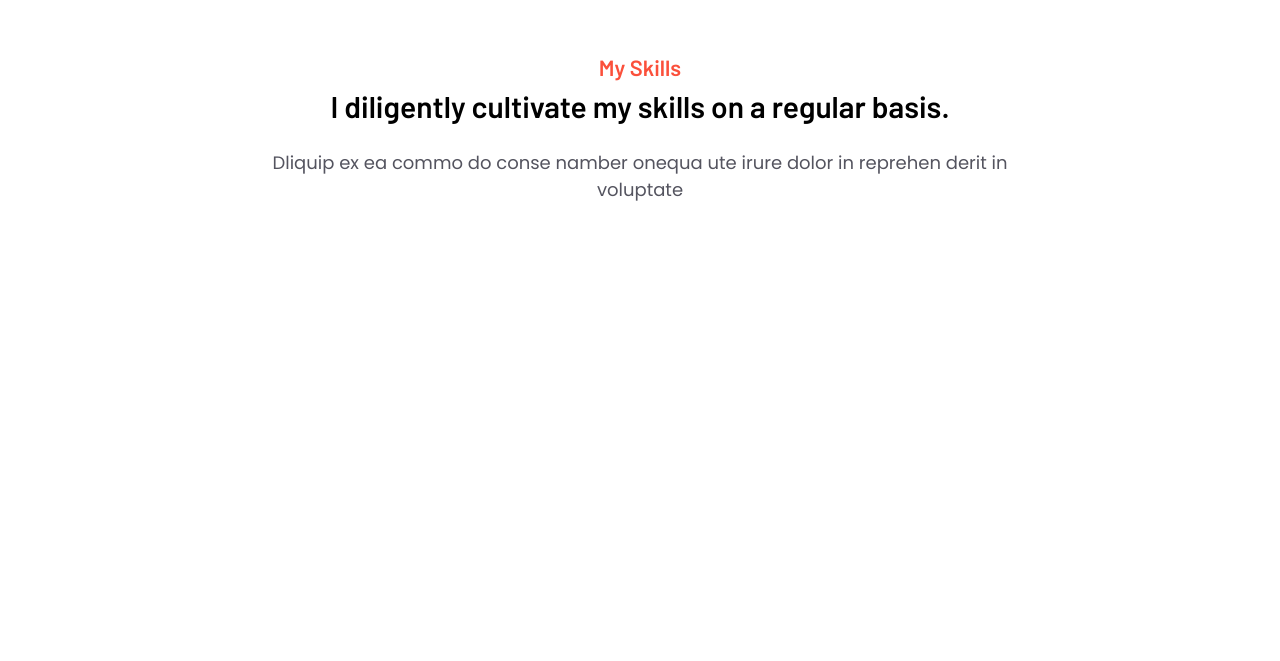
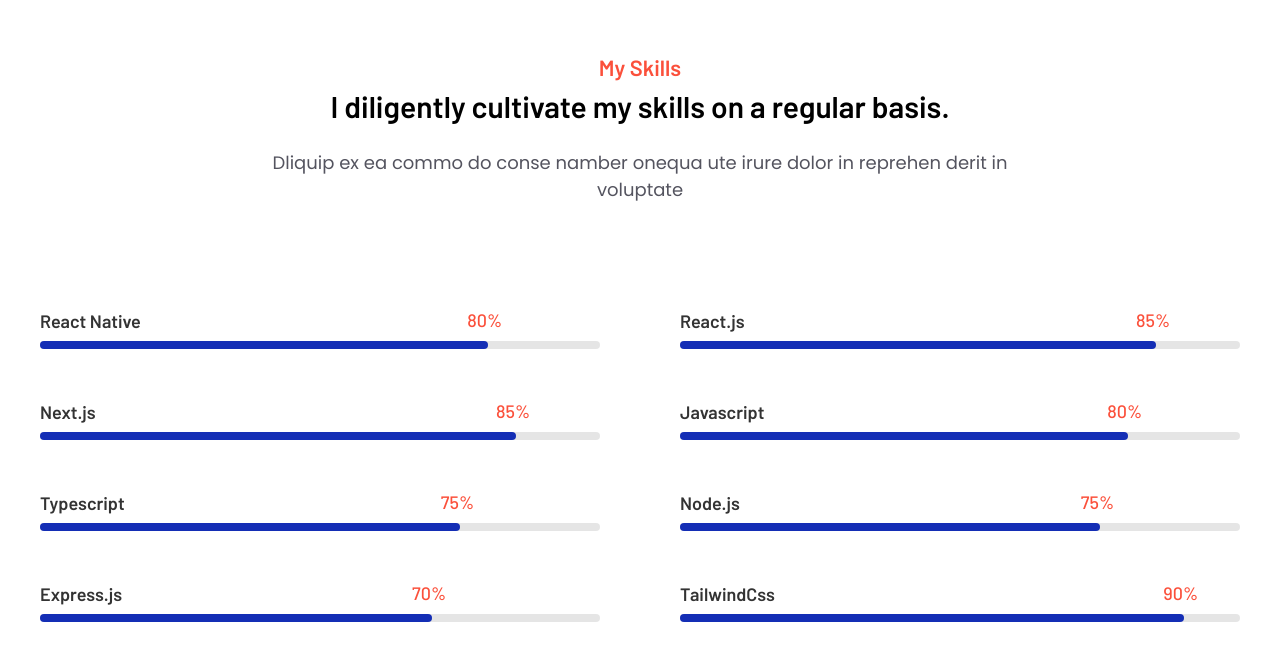
Before and after one commit to Zikkieman/portfolio, a React (Vite) app: page / in a window 1280 px wide. Shown: the part 2142-2803 px from the top of the page. Before the commit the page ends 2425 px from the top, so only its background shows below. Built offline with nearby package versions, Linux system fonts and the light colour scheme.

Commit message:
progress bar implemented

```diff
--- a/src/components/sections/skill-rating.tsx
+++ /dev/null
@@ -1,18 +0,0 @@
-export default function SkillRating() {
-  return (
-    <div className="flex justify-center items-center pt-32 ">
-      <div className="text-center">
-        <p className="font-barlow text-[#FB503B] text-[22px] font-semibold">
-          My Skills
-        </p>
-        <p className="text-[30px] font-barlow font-semibold dark:text-white">
-          I diligently cultivate my skills on a regular basis.
-        </p>
-        <p className="font-poppins text-[#54545F] font-normal mt-5 max-w-[750px] text-[18px] max-lg:text-[16px] dark:text-[#AAAABA]">
-          Dliquip ex ea commo do conse namber onequa ute irure dolor in reprehen
-          derit in voluptate
-        </p>
-      </div>
-    </div>
-  );
-}
--- /dev/null
+++ b/src/components/sections/skillsRating.tsx
@@ -0,0 +1,27 @@
+// import Progress from "../skill-progress/Progress";
+
+import Progress from "../skillProgress/progress";
+
+export default function SkillRating() {
+  return (
+    <>
+      <div className="flex justify-center items-center pt-32 ">
+        <div className="text-center">
+          <p className="font-barlow text-[#FB503B] text-[22px] font-semibold">
+            My Skills
+          </p>
+          <p className="text-[30px] font-barlow font-semibold dark:text-white">
+            I diligently cultivate my skills on a regular basis.
+          </p>
+          <p className="font-poppins text-[#54545F] font-normal mt-5 max-w-[750px] text-[18px] max-lg:text-[16px] dark:text-[#AAAABA]">
+            Dliquip ex ea commo do conse namber onequa ute irure dolor in
+            reprehen derit in voluptate
+          </p>
+        </div>
+      </div>
+      <div>
+        <Progress />
+      </div>
+    </>
+  );
+}
--- /dev/null
+++ b/src/components/skillProgress/progress.tsx
@@ -0,0 +1,70 @@
+export default function Progress() {
+  return (
+    <div className="containing-div grid grid-cols-2 max-lg:grid-cols-1 gap-x-20 mt-20 font-barlow">
+      <div className="skill-box ">
+        <span className="title dark:text-white">React Native</span>
+        <div className="skill-bar dark:bg-white">
+          <span className="skill-per native">
+            <span className="tooltip dark:text-white">80%</span>
+          </span>
+        </div>
+      </div>
+      <div className="skill-box ">
+        <span className="title dark:text-white">React.js</span>
+        <div className="skill-bar dark:bg-white">
+          <span className="skill-per react">
+            <span className="tooltip dark:text-white">85%</span>
+          </span>
+        </div>
+      </div>
+      <div className="skill-box ">
+        <span className="title dark:text-white">Next.js</span>
+        <div className="skill-bar dark:bg-white">
+          <span className="skill-per next">
+            <span className="tooltip dark:text-white">85%</span>
+          </span>
+        </div>
+      </div>
+      <div className="skill-box ">
+        <span className="title dark:text-white">Javascript</span>
+        <div className="skill-bar dark:bg-white">
+          <span className="skill-per javascript">
+            <span className="tooltip dark:text-white">80%</span>
+          </span>
+        </div>
+      </div>
+      <div className="skill-box ">
+        <span className="title dark:text-white">Typescript</span>
+        <div className="skill-bar dark:bg-white">
+          <span className="skill-per typescript">
+            <span className="tooltip dark:text-white">75%</span>
+          </span>
+        </div>
+      </div>
+      <div className="skill-box ">
+        <span className="title dark:text-white">Node.js</span>
+        <div className="skill-bar dark:bg-white">
+          <span className="skill-per node">
+            <span className="tooltip dark:text-white">75%</span>
+          </span>
+        </div>
+      </div>
+      <div className="skill-box ">
+        <span className="title dark:text-white">Express.js</span>
+        <div className="skill-bar dark:bg-white">
+          <span className="skill-per express">
+            <span className="tooltip dark:text-white">70%</span>
+          </span>
+        </div>
+      </div>
+      <div className="skill-box ">
+        <span className="title dark:text-white ">TailwindCss</span>
+        <div className="skill-bar dark:bg-white">
+          <span className="skill-per tailwindcss">
+            <span className="tooltip dark:text-white">90%</span>
+          </span>
+        </div>
+      </div>
+    </div>
+  );
+}
--- a/src/index.css
+++ b/src/index.css
@@ -86,3 +86,130 @@ body {
   scrollbar-width: 10px;
   scrollbar-color: #999 #fff;
 }
+
+.containing-div {
+  position: relative;
+  /* max-width: 500px;
+  width: 100%;
+  background: #ffffff;
+  margin: 0 15px;
+  padding: 10px 20px;
+  border-radius: 7px; */
+}
+
+.title-text {
+  text-align: center;
+  background-color: crimson;
+  color: #fff;
+  font-weight: 400;
+  border-radius: 50px;
+  margin-top: 15px;
+  margin-bottom: 30px;
+}
+
+.containing-div .skill-box {
+  width: 100%;
+  margin: 25px 0px;
+}
+
+.skill-box .title {
+  display: block;
+  font-size: 18px;
+  font-weight: 600;
+  color: #333;
+}
+
+.skill-box .skill-bar {
+  height: 8px;
+  width: 100%;
+  border-radius: 6px;
+  margin-top: 6px;
+  background-color: rgba(0, 0, 0, 0.1);
+}
+
+.skill-box .skill-per {
+  position: relative;
+  display: block;
+  height: 100%;
+  width: 95%;
+  border-radius: 6px;
+  background: #142eb5;
+  animation: progress 1s ease-in-out forwards;
+  opacity: 0;
+}
+
+.skill-per.react {
+  width: 85%;
+  animation-delay: 0.2s;
+}
+
+.skill-per.node {
+  width: 75%;
+  animation-delay: 0.2s;
+}
+
+.skill-per.native {
+  width: 80%;
+  animation-delay: 0.2s;
+}
+
+.skill-per.next {
+  width: 85%;
+  animation-delay: 0.2s;
+}
+
+.skill-per.javascript {
+  width: 80%;
+  animation-delay: 0.2s;
+}
+
+.skill-per.typescript {
+  width: 75%;
+  animation-delay: 0.2s;
+}
+
+.skill-per.express {
+  width: 70%;
+  animation-delay: 0.2s;
+}
+
+.skill-per.tailwindcss {
+  width: 90%;
+  animation-delay: 0.2s;
+}
+
+@keyframes progress {
+  0% {
+    width: 0;
+    opacity: 1;
+  }
+
+  100% {
+    opacity: 1;
+  }
+}
+
+.skill-per .tooltip {
+  position: absolute;
+  right: -14px;
+  top: -34px;
+  font-size: 18px;
+  font-weight: 500;
+  color: #fb503b;
+  /* padding: 2px 6px; */
+  border-radius: 3px;
+  /* background: black; */
+  z-index: 1;
+}
+
+.tooltip::before {
+  content: "";
+  position: absolute;
+  left: 50%;
+  bottom: -2px;
+  height: 10px;
+  width: 10px;
+  z-index: -1;
+  /* background-color: crimson; */
+  transform: translateX(-50%) rotate(45deg);
+}
--- a/src/pages/portfolio.tsx
+++ b/src/pages/portfolio.tsx
@@ -1,6 +1,6 @@
 import About from "../components/sections/about";
 import Hero from "../components/sections/hero";
-import SkillRating from "../components/sections/skill-rating";
+import SkillRating from "../components/sections/skillsRating";
 import Values from "../components/sections/values";
 
 export default function LandingPage() {
```
